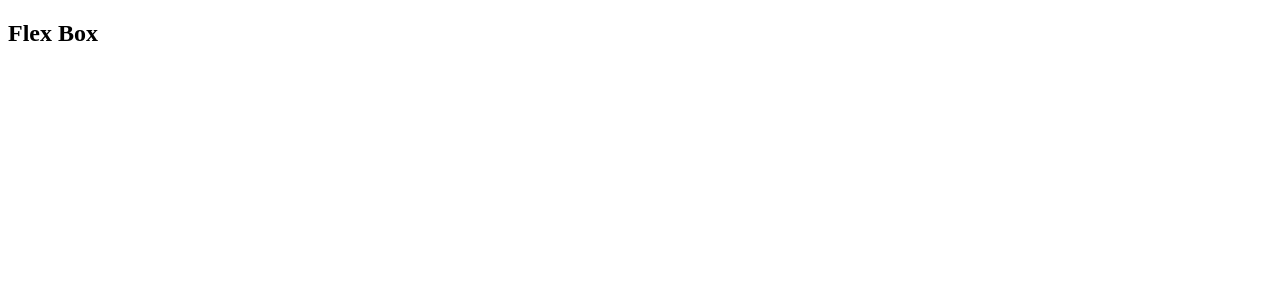
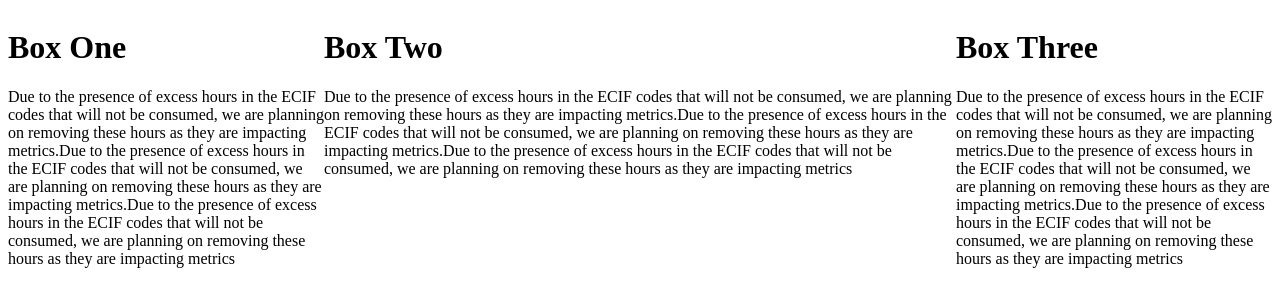
Before and after one commit to ravikirana32/HtmlCssJavaScript, a plain HTML site: page html/FlexBox.html in a window 1280 px wide. Drawn offline with Linux system fonts and the light colour scheme.

Commit message:
basic flex box

```diff
--- a/css/FlexBox.css
+++ b/css/FlexBox.css
@@ -0,0 +1,15 @@
+.container{
+    display: flex;
+}
+
+.one{
+    flex: 1;
+}
+
+.two{
+    flex: 2;
+}
+
+.three{
+    flex: 1;
+}
--- a/html/FlexBox.html
+++ b/html/FlexBox.html
@@ -5,6 +5,25 @@
     <link rel="stylesheet" href="../css/FlexBox.css"></link>
   </head>
   <body>
-          <h2>Flex Box</h2>
+          <div class="container">
+            <div class="one">
+                <h1>Box One</h1>
+                <p>
+                        Due to the presence of excess hours in the ECIF codes that will not be consumed, we are planning on removing these hours as they are impacting metrics.Due to the presence of excess hours in the ECIF codes that will not be consumed, we are planning on removing these hours as they are impacting metrics.Due to the presence of excess hours in the ECIF codes that will not be consumed, we are planning on removing these hours as they are impacting metrics
+                </p>
+            </div>
+            <div class="two">
+                    <h1>Box Two</h1>
+                    <p>
+                            Due to the presence of excess hours in the ECIF codes that will not be consumed, we are planning on removing these hours as they are impacting metrics.Due to the presence of excess hours in the ECIF codes that will not be consumed, we are planning on removing these hours as they are impacting metrics.Due to the presence of excess hours in the ECIF codes that will not be consumed, we are planning on removing these hours as they are impacting metrics
+                    </p>
+            </div>
+            <div class="three">
+                    <h1>Box Three</h1>
+                    <p>
+                            Due to the presence of excess hours in the ECIF codes that will not be consumed, we are planning on removing these hours as they are impacting metrics.Due to the presence of excess hours in the ECIF codes that will not be consumed, we are planning on removing these hours as they are impacting metrics.Due to the presence of excess hours in the ECIF codes that will not be consumed, we are planning on removing these hours as they are impacting metrics
+                    </p>
+            </div>
+          </div>
   </body>
 </html>
```
